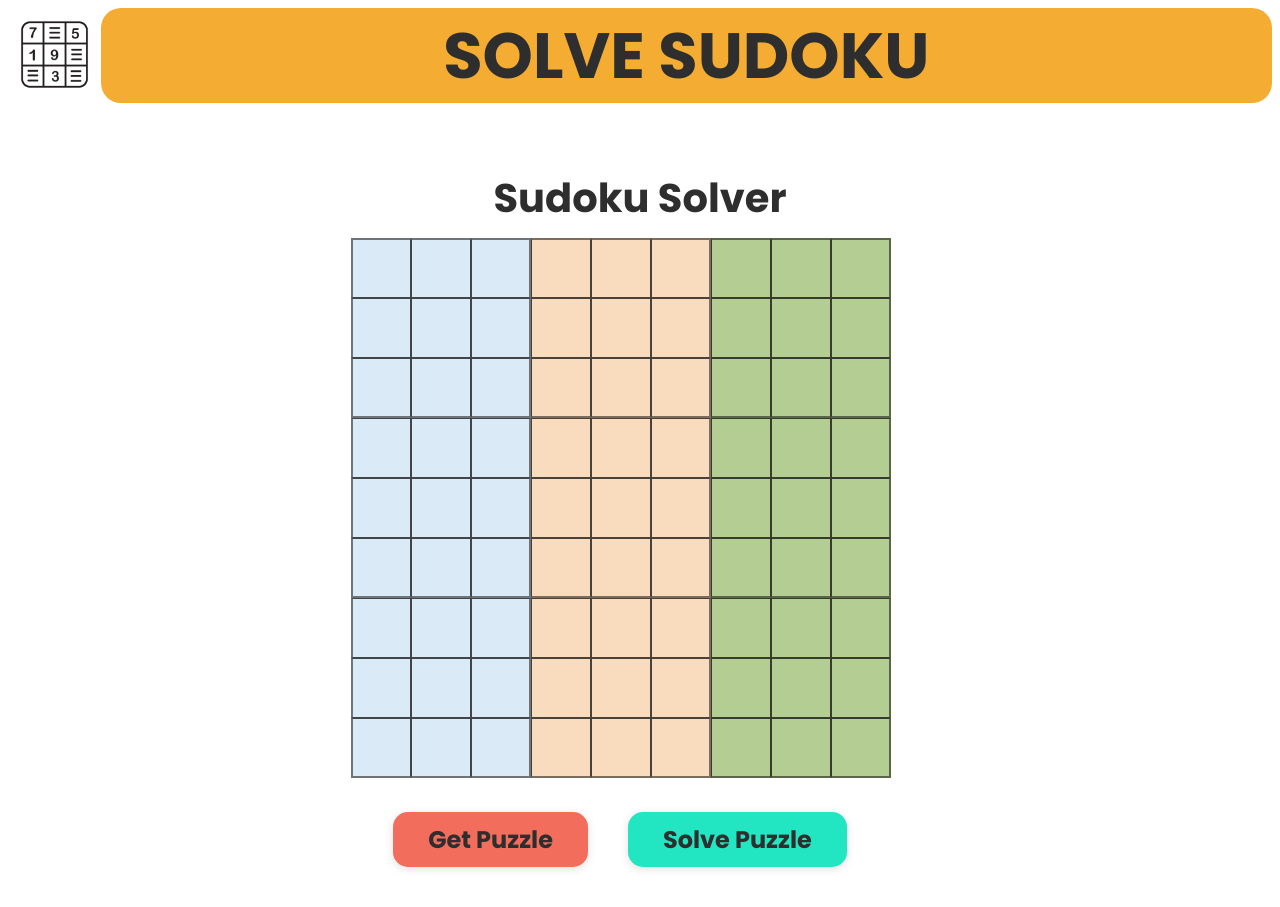
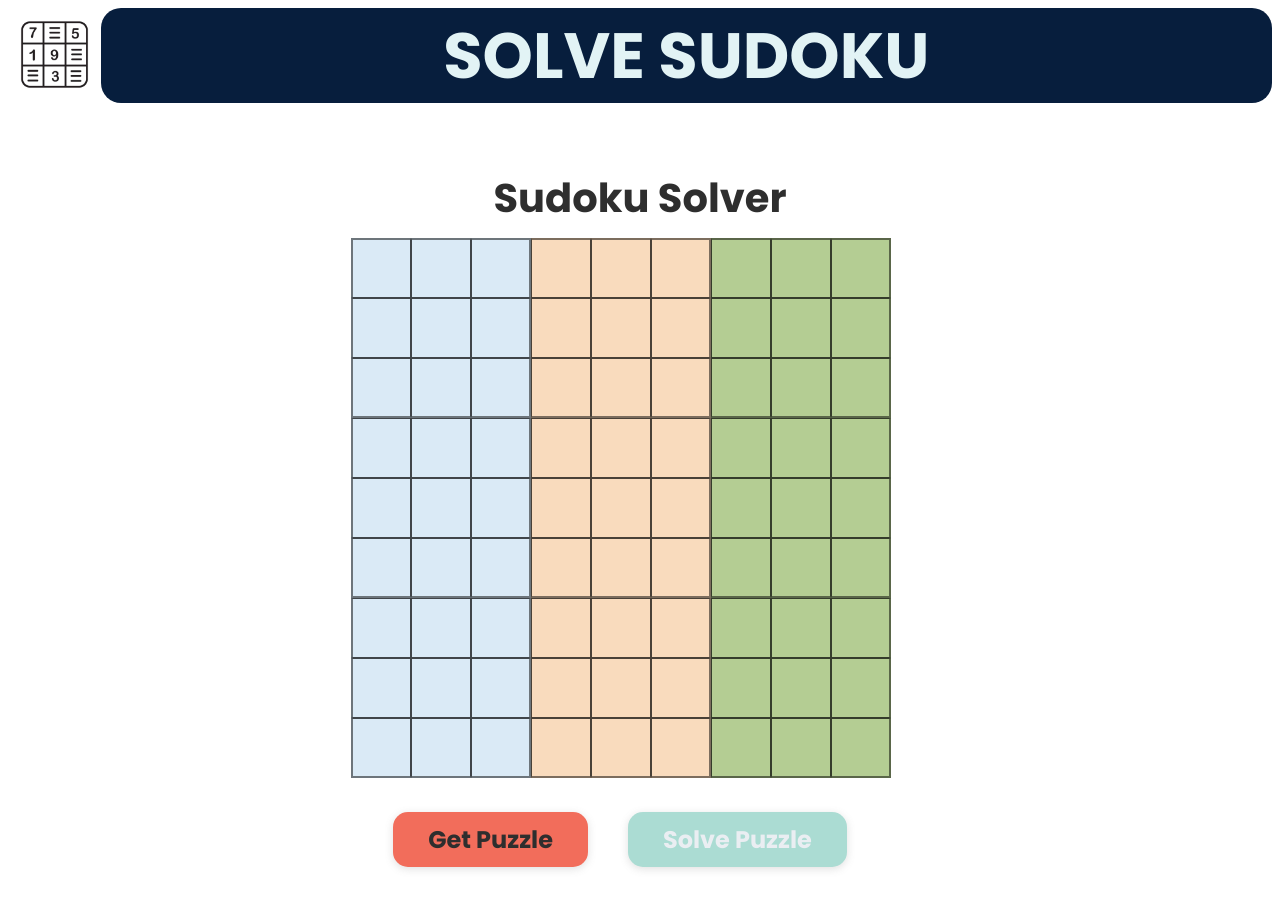
Before and after one commit to p-soham11/sudoku, a plain HTML site: page index.html in a window 1280 px wide. Drawn offline with Linux system fonts and the light colour scheme.

Commit message:
Adding the disable function

```diff
--- a/index.html
+++ b/index.html
@@ -109,7 +109,7 @@
 
     <div class="Buttons">
         <button id="GetPuzzle"> Get Puzzle </button>
-        <button id="SolvePuzzle"> Solve Puzzle </button>
+        <button id="SolvePuzzle" disabled> Solve Puzzle </button>
     </div>
 
     <script src="./script.js"></script>
--- a/script.js
+++ b/script.js
@@ -26,7 +26,12 @@ function FillBoard(board) {
 let GetPuzzle = document.getElementById('GetPuzzle')
 let SolvePuzzle = document.getElementById('SolvePuzzle')
 
+window.onload = function(){
+	SolvePuzzle.disabled = true;
+}
+
 GetPuzzle.onclick = function () {
+
 	var xhrRequest = new XMLHttpRequest()
 	xhrRequest.onload = function () {
 		var response = JSON.parse(xhrRequest.response)
@@ -35,6 +40,7 @@ GetPuzzle.onclick = function () {
 		FillBoard(board)
 	}
 	xhrRequest.open('get', 'https://sugoku.onrender.com/board?difficulty=easy')
+	SolvePuzzle.disabled = false;
 	//we can change the difficulty of the puzzle the allowed values of difficulty are easy, medium, hard and random
 	xhrRequest.send()
 }
--- a/style.css
+++ b/style.css
@@ -22,7 +22,7 @@
     border-radius: 20px;
     width: 100%;
     height: 100%;
-    background-color: #F4AC32;
+    background-color: #071e3d;
 }
 
 #name{
@@ -31,6 +31,7 @@
     align-items: center;
     font-size: 64px;
     font-weight: bold;
+    color: #e2f3f5;
 }
 
 .Heading{
@@ -108,6 +109,12 @@ button{
     cursor: pointer;
 }
 
+#SolvePuzzle:disabled{
+    background-color:#abdcd3;
+    cursor: not-allowed;
+    color: #eaeef2;
+}
+
 .box1{
     background-color: #daeaf6;
     border: 1px solid  rgba(0, 0, 0, 0.7);
```
